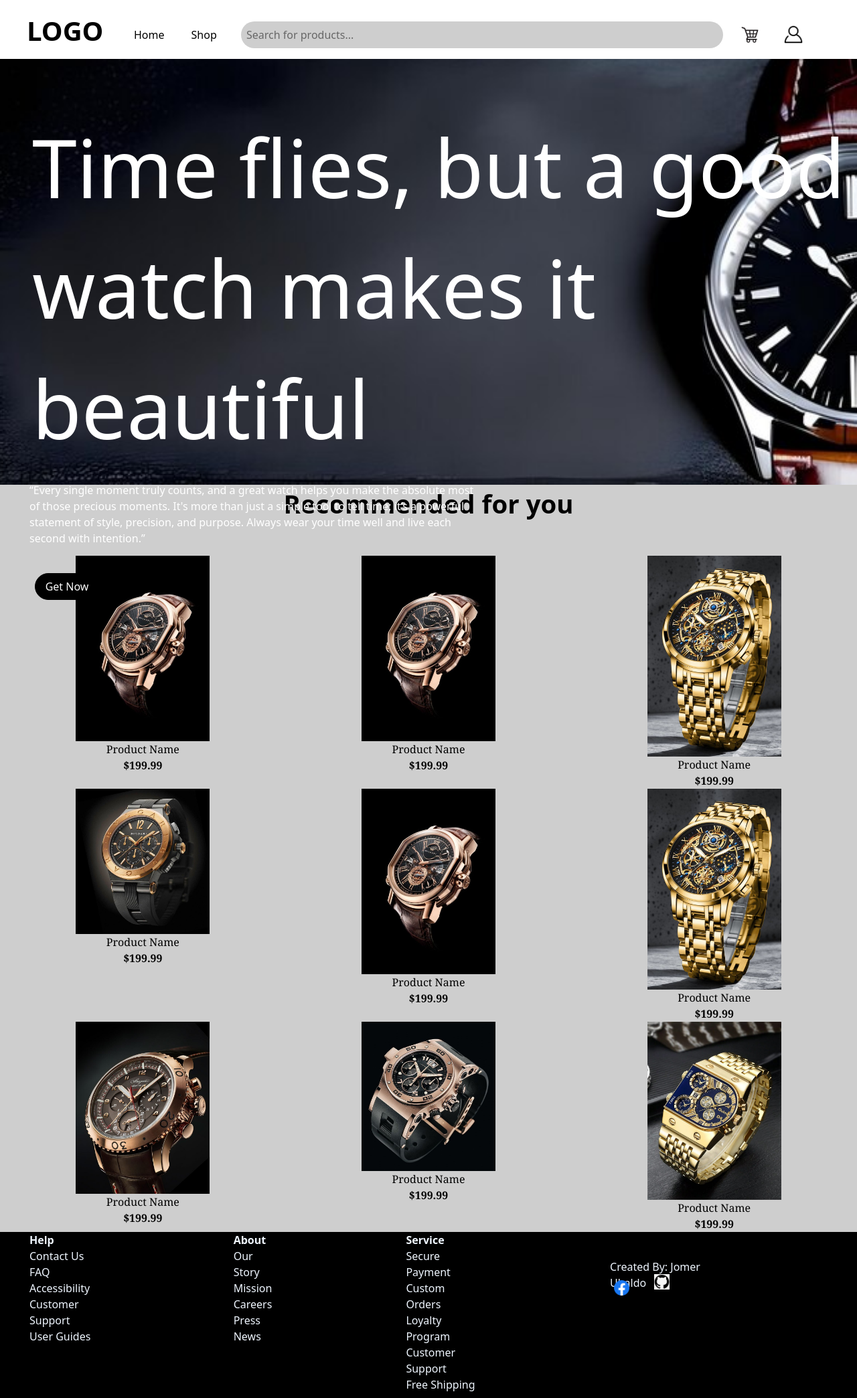
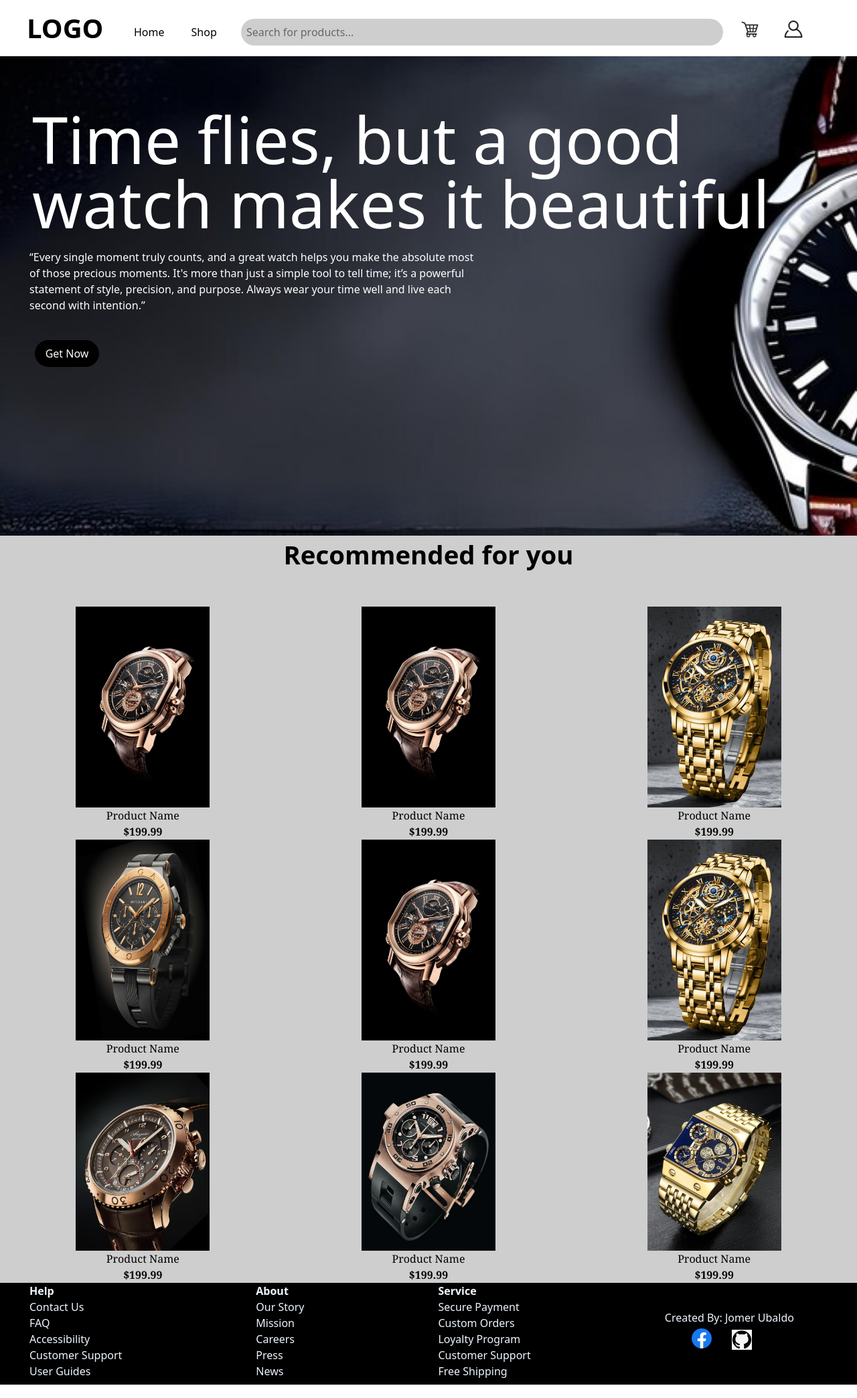
Before and after one commit to Jomerubaldo/ecommerce-static-website, a plain HTML site: page index.html in a window 1280 px wide. Shown: the top 2088 px of the page at 67% size. Drawn offline with nearby package versions, Linux system fonts and the light colour scheme.

Commit message:
initial commit

```diff
--- a/index.html
+++ b/index.html
@@ -6,31 +6,30 @@
     <script src="https://cdn.jsdelivr.net/npm/@tailwindcss/browser@4"></script>
     <title>Ecommerce</title>
   </head>
-
   <body>
-    <header class="bg-center bg-cover h-181 w-full" style="background-image: url('\images/background-watch.jpg');">
-      <nav class="top-0 fixed w-full z-9999">
-        <div class="bg-[#fff] h-22">
-        <h1 class="font-bold relative left-10 top-4 text-[5vh]">LOGO</h1>
-      <ul class="flex gap-10 relative left-50 bottom-5">
+    <header class="bg-center bg-cover h-screen w-screen" style="background-image: url('\images/background-watch.jpg');">
+      <nav class=" fixed w-full z-999">
+        <div class="bg-[#fff]">
+        <h1 class="font-bold relative left-10 top-3 text-[5vh]">LOGO</h1> <!--dont used vh for font size used a text-1xl to 9xl-->
+      <ul class="flex gap-10 relative left-50 bottom-6">
         <li><a href="#">Home</a></li>
         <li><a href="#">Shop</a></li>
         <li><a href="#">About</a></li>
         <li><a href="#">Contact</a></li>
       </ul>
-      <div class=" float-end relative bottom-13 right-[200px] border-none w-180 rounded-3xl p-2 bg-[#CECECE]">
+      <div class=" float-end relative bottom-14 right-[200px] border-none w-180 rounded-3xl p-2 bg-[#CECECE]">
         <input class=" relative w-full" type="text" placeholder="Search for products...">
       </div>
-      <div class="float-end relative left-145 bottom-11">
+      <div class="float-end relative left-145 bottom-13">
         <img src="\images\cart-icon.webp" alt="icon" width="40px" height="10px">
       </div>
-      <div class="float-end relative left-170 bottom-12">
+      <div class="float-end relative left-170 bottom-14">
         <img src="\images\icon-profile-removebg-preview.png" alt="icon" width="30px" height="10px">
       </div>
         </div>
       </nav>
       <section>
-      <h1 class="text-white text-[15vh] font-seri relative top-40 left-12 bottom-15">Time flies, but a good<br>watch makes it beautiful</h1>   <!--fix it-->
+      <h1 class="text-white text-8xl font-seri relative top-40 left-12 bottom-15">Time flies, but a good<br>watch makes it beautiful</h1>   <!--fix it-->
       <p class="text-white relative top-40 p-5 bottom-15 left-6 font-sans">“Every single moment truly counts, and a great watch helps you make the absolute most<br>
         of those precious moments. It's more than just a simple tool to tell time; it’s a powerful<br>
         statement of style, precision, and purpose. Always wear your time well and live each<br>second with intention.”
@@ -41,22 +40,22 @@
         </section>
     </header>
 
+
     <div class="bg-[#CECECE]">
         <h1 class="text-center font-bold text-[3vw]">Recommended for you</h1><br><br>
         <div class="flex justify-evenly">
         <section class="flex-1 flex flex-col items-center text-center">
-          <img class="w-50" src="\images\417aced81cbf767969dc15f968ad710f.jpg" alt="watch1">    <!--good example this is need to continue-->
+          <img class="w-50 grow" src="\images\417aced81cbf767969dc15f968ad710f.jpg" alt="watch1">    <!--good example this is need to continue-->
           <h1 class="font-serif">Product Name</h1>
           <p class="font-serif font-bold">$199.99</p>
           </section>
           <section class="flex-1 flex flex-col items-center text-center">
-          <img class="w-50" src="\images\417aced81cbf767969dc15f968ad710f.jpg" alt="watch2">
+          <img class="w-50 grow" src="\images\417aced81cbf767969dc15f968ad710f.jpg" alt="watch2">
           <h1 class="font-serif">Product Name</h1>
           <p class="font-serif font-bold">$199.99</p>
           </section>
-          <!--Option 2-->
           <section class="flex flex-1 flex-col items-center text-center">
-          <img class="w-50" src="\images\9190ca00f7bbe244a4488d0c02b82c76.jpg" alt="watch3">
+          <img class="w-50 grow" src="\images\9190ca00f7bbe244a4488d0c02b82c76.jpg" alt="watch3">
           <h1 class="font-serif">Product Name</h1>
           <p class="font-serif font-bold">$199.99</p>
           </section>
@@ -64,17 +63,17 @@
 
           <div class="flex justify-evenly">
             <section class="flex flex-1 flex-col items-center text-center">
-          <img class="w-50" src="\images\50ee4a90175bbd13ff1f0af5b398c84a.jpg" alt="watch4">
+          <img class="w-50 grow" src="\images\50ee4a90175bbd13ff1f0af5b398c84a.jpg" alt="watch4">
           <h1 class="font-serif">Product Name</h1>
           <p class="font-serif font-bold">$199.99</p>
             </section>
             <section class="flex flex-1 flex-col items-center text-center">
-          <img class="w-50" src="\images\417aced81cbf767969dc15f968ad710f.jpg" alt="watch5">
+          <img class="w-50 grow" src="\images\417aced81cbf767969dc15f968ad710f.jpg" alt="watch5"> <!--possible here-->
           <h1 class="font-serif">Product Name</h1>
           <p class="font-serif font-bold">$199.99</p>
             </section>
             <section class="flex flex-1 flex-col items-center text-center">
-          <img class="w-50" src="\images\9190ca00f7bbe244a4488d0c02b82c76.jpg" alt="watch6">
+          <img class="w-50 grow" src="\images\9190ca00f7bbe244a4488d0c02b82c76.jpg" alt="watch6">
           <h1 class="font-serif">Product Name</h1>
           <p class="font-serif font-bold">$199.99</p>
             </section>
@@ -82,22 +81,23 @@
 
           <div class="flex  justify-evenly">
             <section class="flex flex-1 flex-col items-center text-center">
-          <img class="w-50" src="\images\0fc8371be7d4516b01365e38dbe23007.jpg" alt="watch7">
-          <h1 class="font-serif">Product Name</h1>
-          <p class="font-serif font-bold">$199.99</p>
-            </section>
-            <section class="flex flex-1 flex-col items-center text-1">
-          <img class="w-50" src="\images\d1b3a47bc156aa0ba5ee70f83c9a1392.jpg" alt="watch8">
+          <img class="w-50 grow" src="\images\0fc8371be7d4516b01365e38dbe23007.jpg" alt="watch7">
           <h1 class="font-serif">Product Name</h1>
           <p class="font-serif font-bold">$199.99</p>
             </section>
             <section class="flex flex-1 flex-col items-center text-center">
-          <img class="w-50" src="\images\ff6dcff1b82ac6dc9434b0547e1da223.jpg" alt="watch9">
+          <img class="w-50 grow" src="\images\d1b3a47bc156aa0ba5ee70f83c9a1392.jpg" alt="watch8">
+          <h1 class="font-serif">Product Name</h1>
+          <p class="font-serif font-bold">$199.99</p>
+            </section>
+            <section class="flex flex-1 flex-col items-center text-center">
+          <img class="w-50 grow" src="\images\ff6dcff1b82ac6dc9434b0547e1da223.jpg" alt="watch9">
           <h1 class="font-serif">Product Name</h1>
           <p class="font-serif font-bold">$199.99</p>
           </section>
           </div>
     </div>
+
     <footer>
       <div class="bg-black w-screen flex gap-50 space-y-2 pl-11 text-blue-50">
         <ul>
@@ -154,10 +154,10 @@
             <a href="#5">Free Shipping</a>
           </li>
         </ul>
+        <div>
         <p class="pt-10">Created By: Jomer Ubaldo</p>
-        <div">
-        <a href="https://www.facebook.com/ubaldo.jomer/about_contact_and_basic_info" target="_blank"><img class="relative top-18 right-85" src="\images\facebook-logo.png" alt="" width="30px" height=""></a>
-        <a href="https://github.com/Jomerubaldo" target="_blank"><img class="relative top-10 right-70" src="\images\github-logo1.png" alt="" width="30px" height=""></a>
+        <a href="https://www.facebook.com/ubaldo.jomer/about_contact_and_basic_info" target="_blank"><img class="relative left-10 top-1" src="\images\facebook-logo.png" alt="" width="30px" height=""></a>
+        <a href="https://github.com/Jomerubaldo" target="_blank"><img class="relative left-25  bottom-6" src="\images\github-logo1.png" alt="" width="30px" height=""></a>
       </div>
     </footer>
   </body>
```
